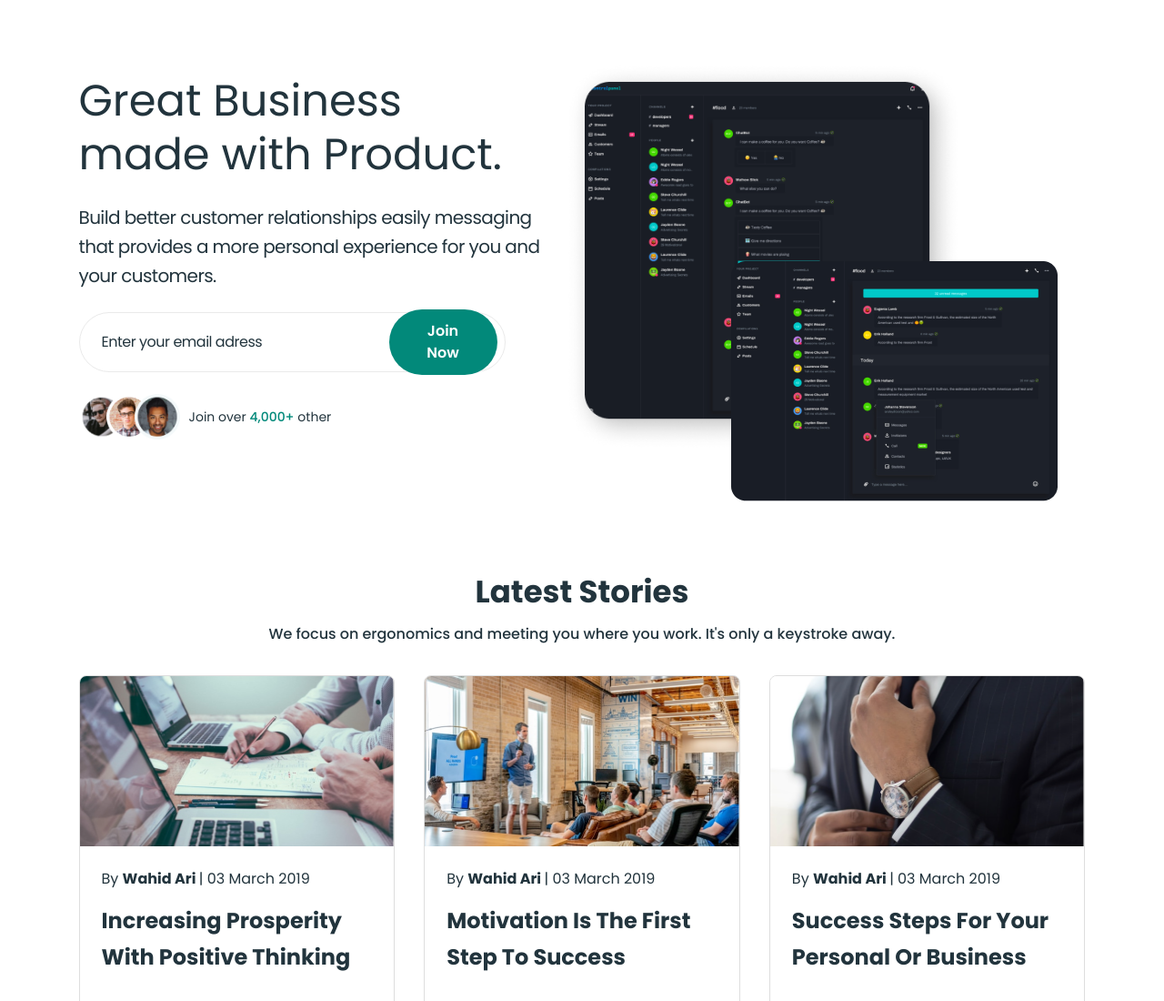
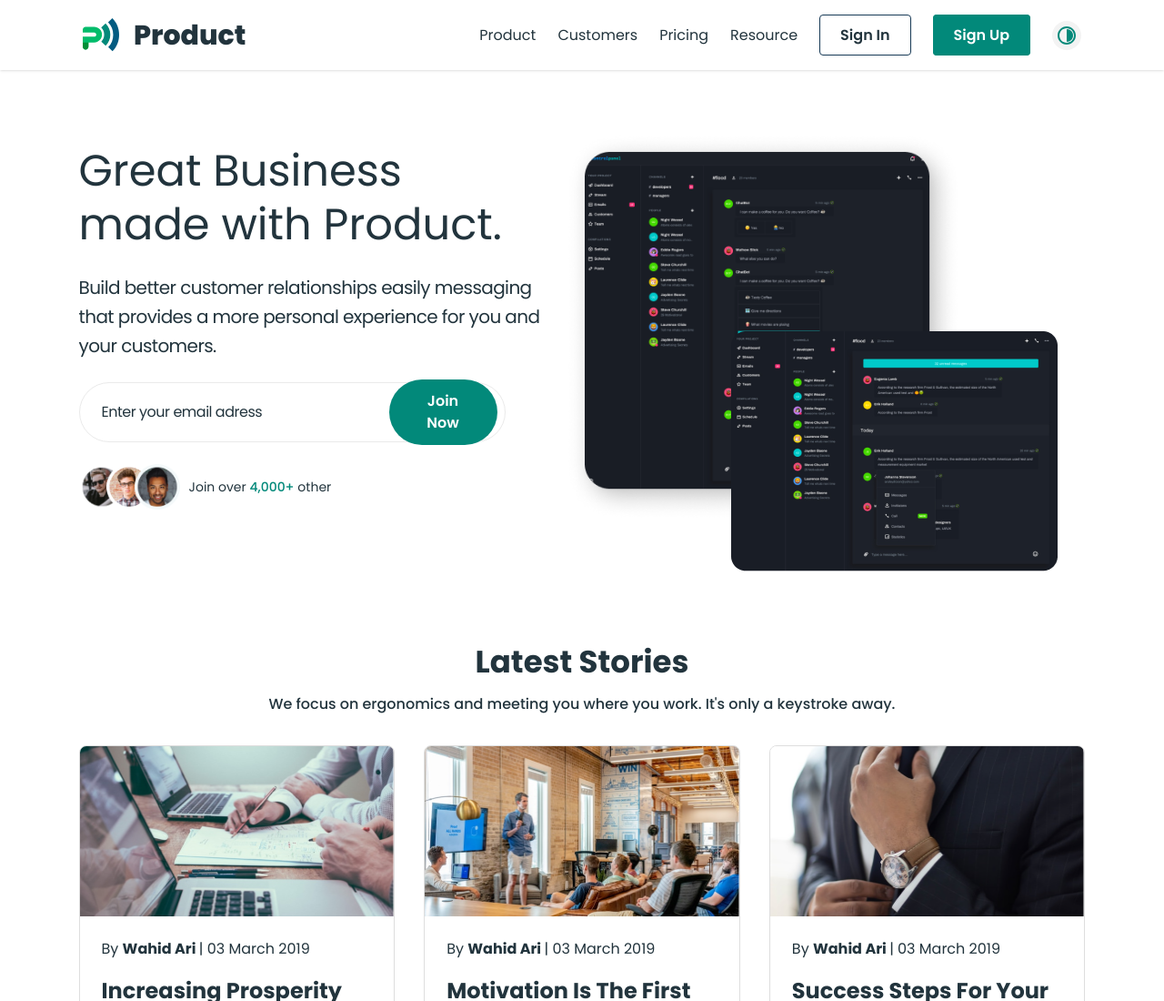
Before and after one commit to shakhbozbekusmonov/product-client, a website: page pages/resource.html in a window 1280 px wide. Shown: the top 1100 px of the page at 91% size. Drawn offline with Linux system fonts and the light colour scheme.

Commit message:
Resource done

```diff
--- a/pages/resource.html
+++ b/pages/resource.html
@@ -14,6 +14,48 @@
 </head>
 
 <body class="bg-white dark:bg-[#1F2E35] w-full">
+
+  <!-- HEADER START -->
+  <header class="py-5 shadow transition-colors dark:bg-[#1F2E35]">
+    <div class="w-full max-w-[1130px] mx-auto px-4">
+      <div class="flex items-center justify-between">
+        <a class="flex items-center text-primary text-3xl font-extrabold dark:text-white" href="./index.html">
+          <img class="me-4" src="../assets/images/logo.svg" width="40" height="36" alt="Product logo img">
+          Product
+        </a>
+
+        <div class="hidden lg:flex items-center">
+          <nav class="me-6">
+            <ul class="flex gap-6">
+              <li><a class="text-primary font-normal text-base dark:text-white" href="#">Product</a></li>
+              <li><a class="text-primary font-normal text-base dark:text-white" href="#">Customers</a></li>
+              <li><a class="text-primary font-normal text-base dark:text-white" href="#">Pricing</a></li>
+              <li><a class="text-primary font-normal text-base dark:text-white" href="./pages/resource.html">Resource</a></li>
+              <li><a class="text-primary font-semibold text-base py-[10px] px-[22px] border border-[#173A56] rounded dark:text-white" href="#">Sign In</a></li>
+              <li><a class="text-white bg-element font-semibold text-base py-[10px] px-[22px] border border-element rounded" href="#">Sign Up</a></li>
+            </ul>
+          </nav>
+
+          <button class="mode-btn p-1 bg-[#F3F3F3] rounded-full">
+            <svg width="24" height="24" viewBox="0 0 24 24" fill="none" xmlns="http://www.w3.org/2000/svg">
+              <path d="M12 22C17.514 22 22 17.514 22 12C22 6.486 17.514 2 12 2C6.486 2 2 6.486 2 12C2 17.514 6.486 22 12 22ZM12 4C16.411 4 20 7.589 20 12C20 16.411 16.411 20 12 20C7.589 20 4 16.411 4 12C4 7.589 7.589 4 12 4Z" fill="#02897A"/>
+              <path d="M19 12C19 8.134 15.865 5 12 5V19C15.865 19 19 15.866 19 12Z" fill="#02897A"/>
+            </svg>
+          </button>
+        </div>
+
+        <button class="lg:hidden text-[#173A56] dark:text-white">
+          <svg width="28" height="31" viewBox="0 0 28 31" fill="none" xmlns="http://www.w3.org/2000/svg">
+            <path d="M3.5 15.5H24.5" stroke="currentColor" stroke-width="3" stroke-linecap="round" stroke-linejoin="round"/>
+            <path d="M3.5 7.75H24.5" stroke="currentColor" stroke-width="3" stroke-linecap="round" stroke-linejoin="round"/>
+            <path d="M3.5 23.25H24.5" stroke="currentColor" stroke-width="3" stroke-linecap="round" stroke-linejoin="round"/>
+          </svg>
+        </button>
+      </div>
+    </div>
+  </header>
+  <!-- HEADER END -->
+
   <main>
     <section class="h-[541px] bg-[calc(50%+308px)_-15px] mt-[69px]">
       <div class="w-full max-w-[1137px] px-[15px] mx-auto">
```
Also changed, not shown: index.html (+1 -1 lines), css/main.css. Lines whose indentation alone changed are shown as unchanged.
